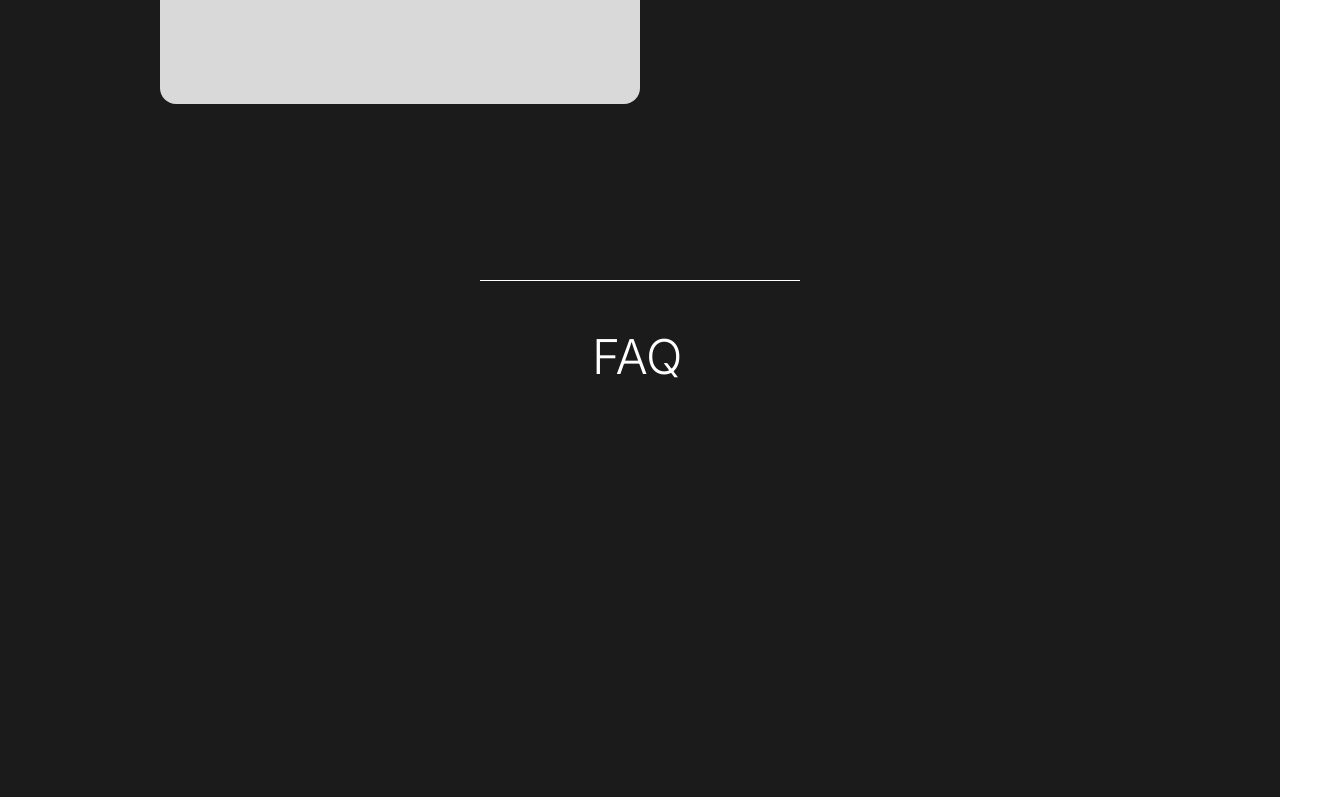
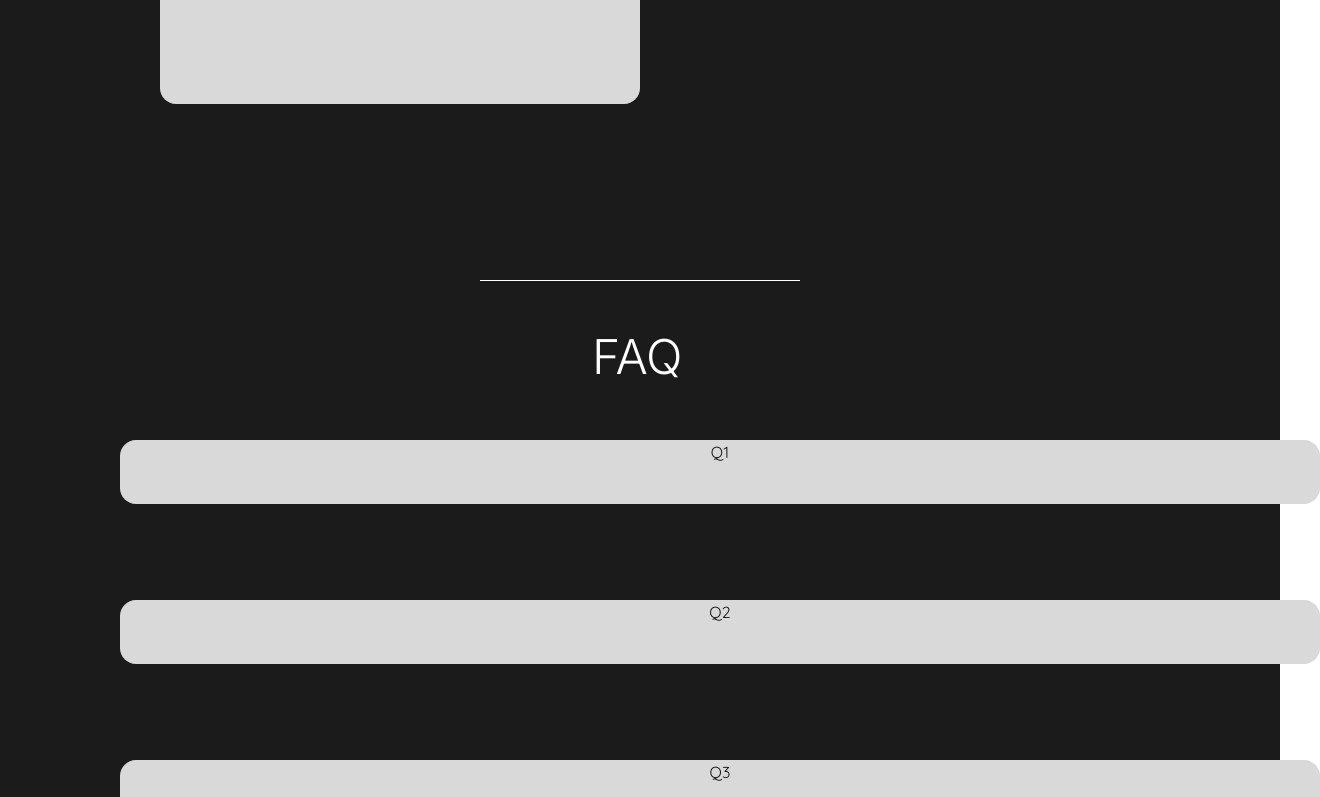
Before and after one commit to masonzhangg/portfolius-web, a Next.js app: page / in a window 1280 px wide. Shown: the part 2000-2797 px from the top of the page, 1320 px wide, since content can reach past the window. Built offline with nearby package versions, Linux system fonts and the light colour scheme.

Commit message:
Added FAQ Placement Boxes

```diff
--- a/src/app/page.tsx
+++ b/src/app/page.tsx
@@ -8,7 +8,7 @@ export default function Home() {
       sx={{
         display: "flex",
         flexDirection: "column",
-        height: "4000px",
+        height: "3650px",
         backgroundColor: "#1b1b1b",
         overflow: "auto",
       }}
@@ -283,6 +283,60 @@ export default function Home() {
         FAQ
       </Typography>
 
+      <Box
+        sx={{
+          position: "absolute",
+          background: "#d9d9d9",
+          top: "152.5rem",
+          left: "7.5rem",
+          width: "75rem",
+          height: "4rem",
+          overflow: "hidden",
+          whiteSpace: "nowrap",
+          display: "flex",
+          justifyContent: "center",
+          borderRadius: "1rem",
+        }}
+      >
+        Q1
+      </Box>
+
+      <Box
+        sx={{
+          position: "absolute",
+          background: "#d9d9d9",
+          top: "162.5rem",
+          left: "7.5rem",
+          width: "75rem",
+          height: "4rem",
+          overflow: "hidden",
+          whiteSpace: "nowrap",
+          display: "flex",
+          justifyContent: "center",
+          borderRadius: "1rem",
+        }}
+      >
+        Q2
+      </Box>
+
+      <Box
+        sx={{
+          position: "absolute",
+          background: "#d9d9d9",
+          top: "172.5rem",
+          left: "7.5rem",
+          width: "75rem",
+          height: "4rem",
+          overflow: "hidden",
+          whiteSpace: "nowrap",
+          display: "flex",
+          justifyContent: "center",
+          borderRadius: "1rem",
+        }}
+      >
+        Q3
+      </Box>
+
       {/* Disclaimer Section */}
       <Box
         sx={{
```
